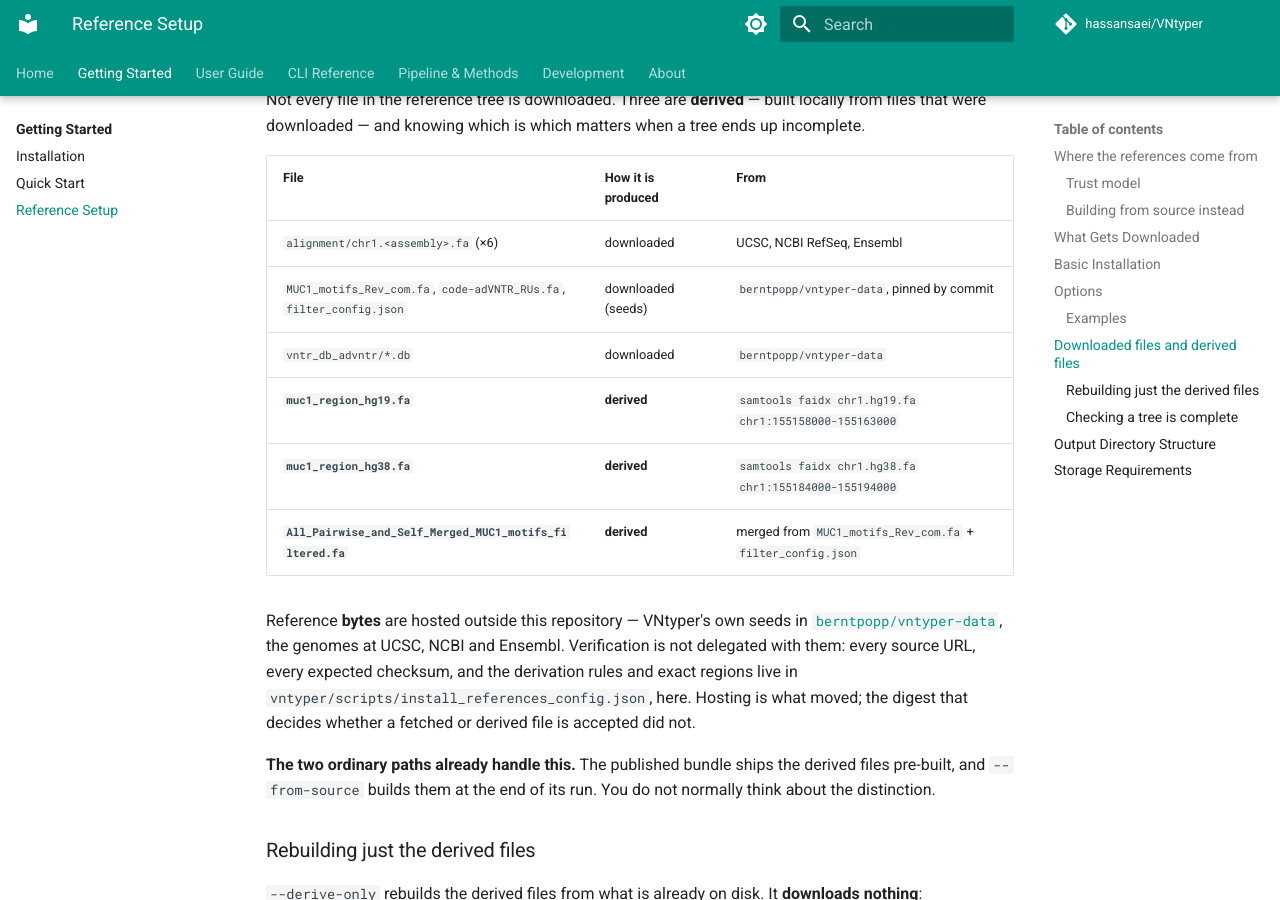
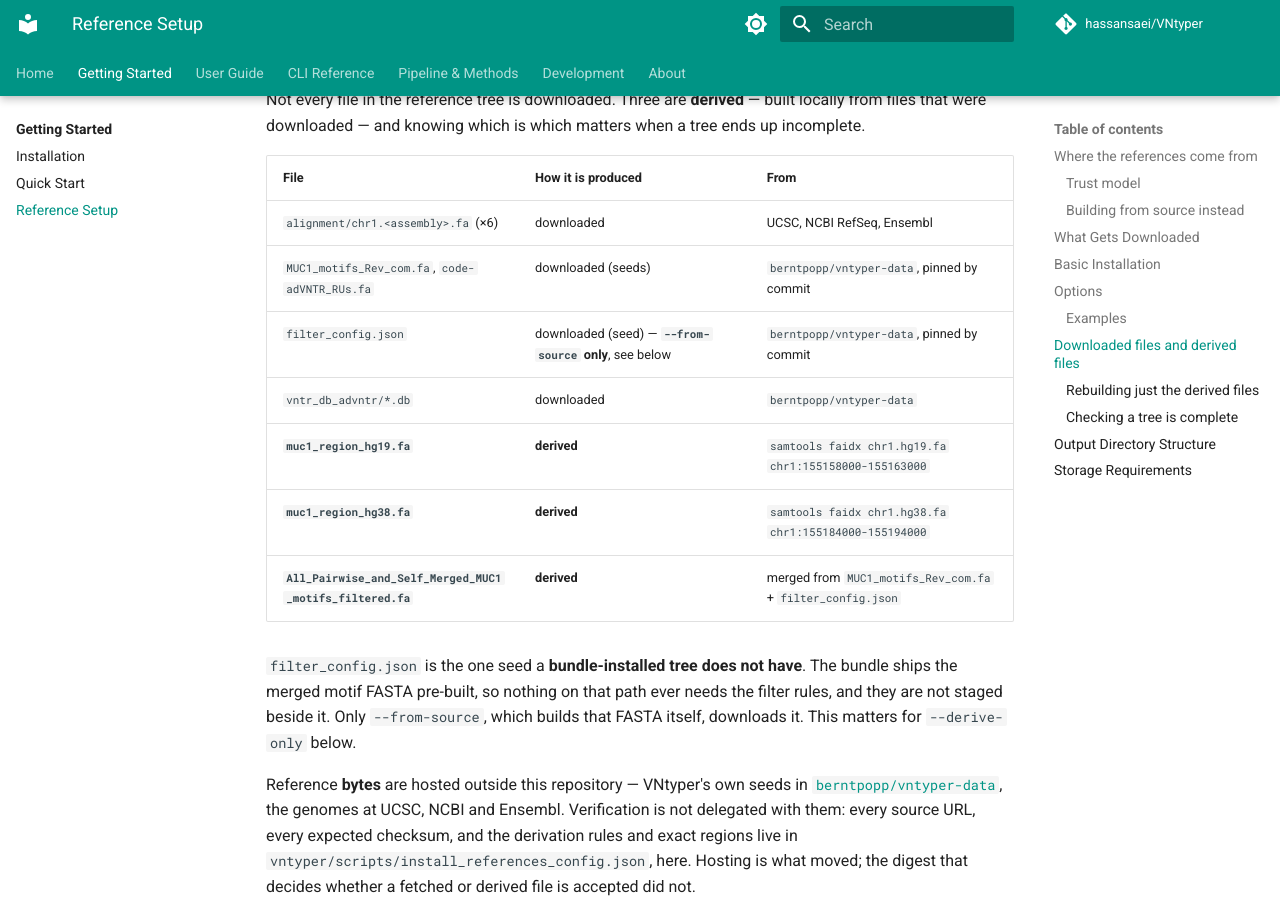
Before and after one commit to hassansaei/VNtyper, an MkDocs documentation site: the page built from docs/getting-started/reference-setup.md, in a window 1280 px wide and 900 px high, scrolled down 2918 px. Built offline with MkDocs 1.6.1 and Material for MkDocs 9.7.7, drawn with Linux system fonts in a browser that asks for light colours; comment, search, counter and statistics services are not loaded.

Commit message:
docs(references): filter_config.json is not on a bundle-installed tree
The table listed it beside the other two seeds as simply "downloaded", which
contradicted the `--derive-only` transcript directly below it -- that transcript
shows the command skipping the motif derivation *because* the file is absent.

The bundle ships the merged motif FASTA pre-built, so nothing on that path needs
the filter rules and they are not staged beside it. Only `--from-source`, which
builds that FASTA itself, downloads it. Confirmed against the built image:
MUC1_motifs_Rev_com.fa and code-adVNTR_RUs.fa are present, filter_config.json is
not.

```diff
--- a/docs/getting-started/reference-setup.md
+++ b/docs/getting-started/reference-setup.md
@@ -107,11 +107,17 @@ incomplete.
 | File | How it is produced | From |
 | --- | --- | --- |
 | `alignment/chr1.<assembly>.fa` (×6) | downloaded | UCSC, NCBI RefSeq, Ensembl |
-| `MUC1_motifs_Rev_com.fa`, `code-adVNTR_RUs.fa`, `filter_config.json` | downloaded (seeds) | `berntpopp/vntyper-data`, pinned by commit |
+| `MUC1_motifs_Rev_com.fa`, `code-adVNTR_RUs.fa` | downloaded (seeds) | `berntpopp/vntyper-data`, pinned by commit |
+| `filter_config.json` | downloaded (seed) — **`--from-source` only**, see below | `berntpopp/vntyper-data`, pinned by commit |
 | `vntr_db_advntr/*.db` | downloaded | `berntpopp/vntyper-data` |
 | **`muc1_region_hg19.fa`** | **derived** | `samtools faidx chr1.hg19.fa chr1:155158000-155163000` |
 | **`muc1_region_hg38.fa`** | **derived** | `samtools faidx chr1.hg38.fa chr1:155184000-155194000` |
 | **`All_Pairwise_and_Self_Merged_MUC1_motifs_filtered.fa`** | **derived** | merged from `MUC1_motifs_Rev_com.fa` + `filter_config.json` |
+
+`filter_config.json` is the one seed a **bundle-installed tree does not have**. The bundle
+ships the merged motif FASTA pre-built, so nothing on that path ever needs the filter rules,
+and they are not staged beside it. Only `--from-source`, which builds that FASTA itself,
+downloads it. This matters for `--derive-only` below.
 
 Reference **bytes** are hosted outside this repository — VNtyper's own seeds in
 [`berntpopp/vntyper-data`](https://github.com/berntpopp/vntyper-data), the genomes at UCSC,
```
